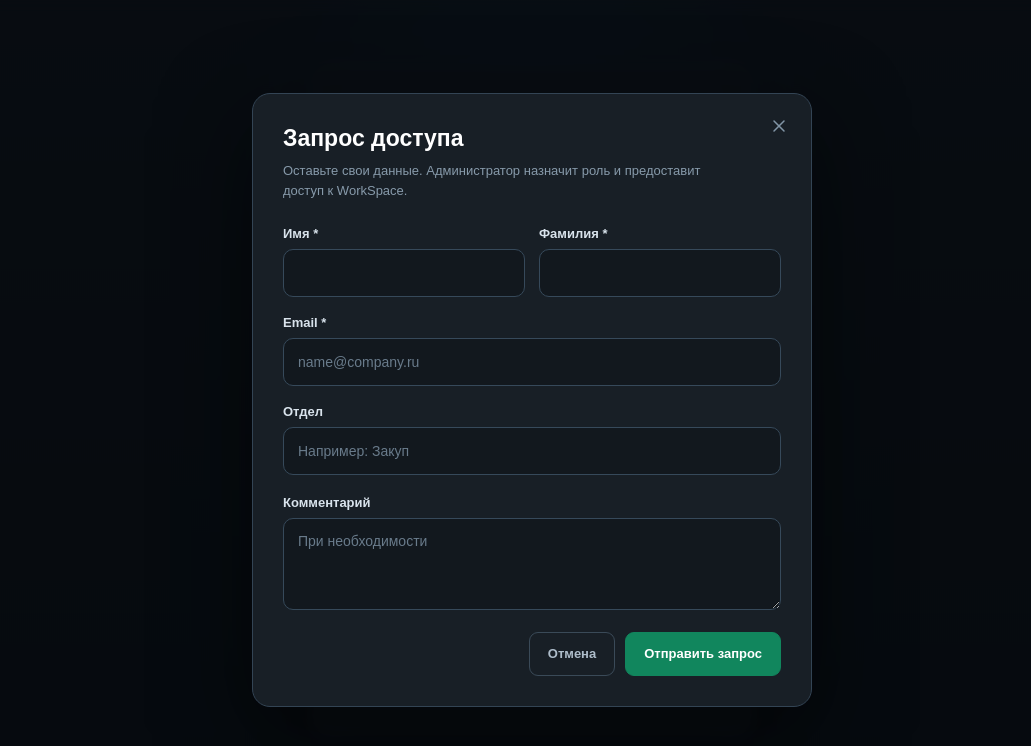
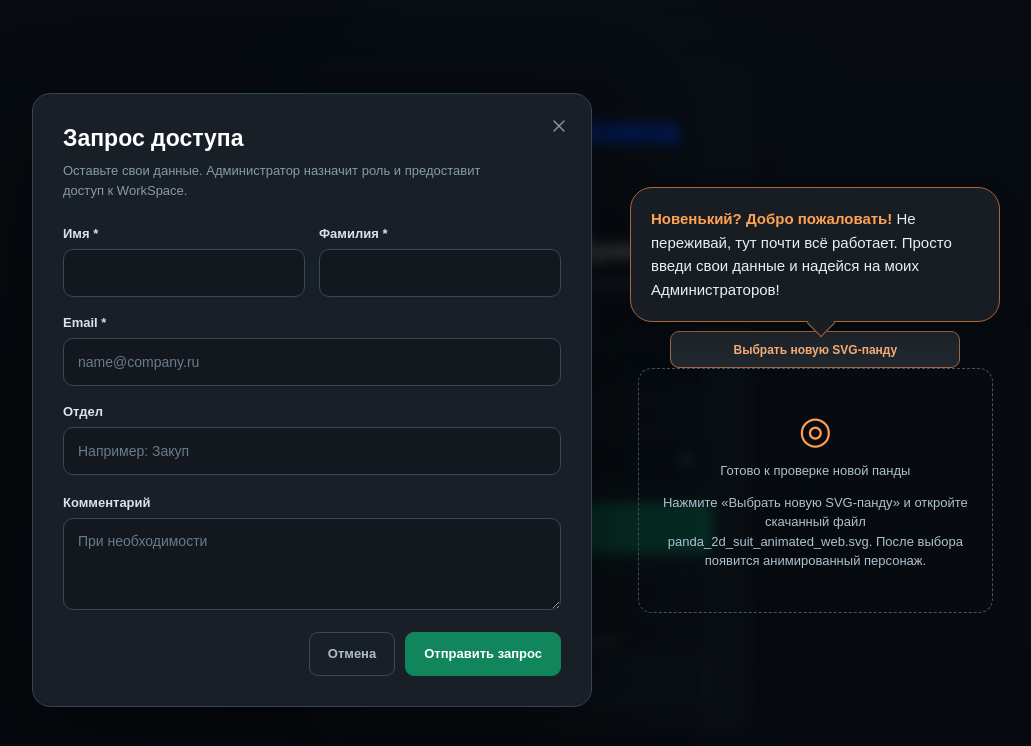
Before and after one commit to Raidis6023/zakup-automation, a Next.js app: page /login in a window 1280 px wide. Both pictures are taken after a click on the button "Запросить доступ". Shown: the top 746 px of the page, without its empty margins (108-1139 px from the left). Built offline with nearby package versions, Linux system fonts and the light colour scheme; no server answers.

Commit message:
fix(login): show panda SVG preview controls on normal access request page

```diff
--- a/app/login/AccessPanda.tsx
+++ b/app/login/AccessPanda.tsx
@@ -8,7 +8,6 @@ type AccessPandaProps = {
 };
 
 export default function AccessPanda({ success }: AccessPandaProps) {
-  const [isPreviewMode, setIsPreviewMode] = useState(false);
   const [previewUrl, setPreviewUrl] = useState<string | null>(null);
   const [previewFileName, setPreviewFileName] = useState("");
   const [fileError, setFileError] = useState<string | null>(null);
@@ -16,9 +15,6 @@ export default function AccessPanda({ success }: AccessPandaProps) {
   const currentObjectUrl = useRef<string | null>(null);
 
   useEffect(() => {
-    setIsPreviewMode(
-      new URLSearchParams(window.location.search).get("panda_preview") === "1"
-    );
     return () => {
       if (currentObjectUrl.current) URL.revokeObjectURL(currentObjectUrl.current);
     };
@@ -42,8 +38,8 @@ export default function AccessPanda({ success }: AccessPandaProps) {
     setFileError(null);
   }
 
-  // До утверждения новой модели никакой старой панды на обычном входе.
-  if (!isPreviewMode) return null;
+  // Предпросмотр доступен в обычном окне запроса доступа.
+  // Забракованную модель не показываем даже временно.
 
   return (
     <aside className={styles.assistant} aria-label="Предпросмотр красной панды WorkSpace">
@@ -102,8 +98,8 @@ export default function AccessPanda({ success }: AccessPandaProps) {
       ) : (
         <div className={styles.previewPlaceholder} role="status">
           <span className={styles.previewPlaceholderIcon} aria-hidden="true">◎</span>
-          <span>Старая панда отключена.</span>
-          <span>Выберите файл panda_2d_suit_animated_web.svg, чтобы увидеть новую модель и её движения.</span>
+          <span>Готово к проверке новой панды</span>
+          <span>Нажмите «Выбрать новую SVG-панду» и откройте скачанный файл panda_2d_suit_animated_web.svg. После выбора появится анимированный персонаж.</span>
         </div>
       )}
     </aside>
```
